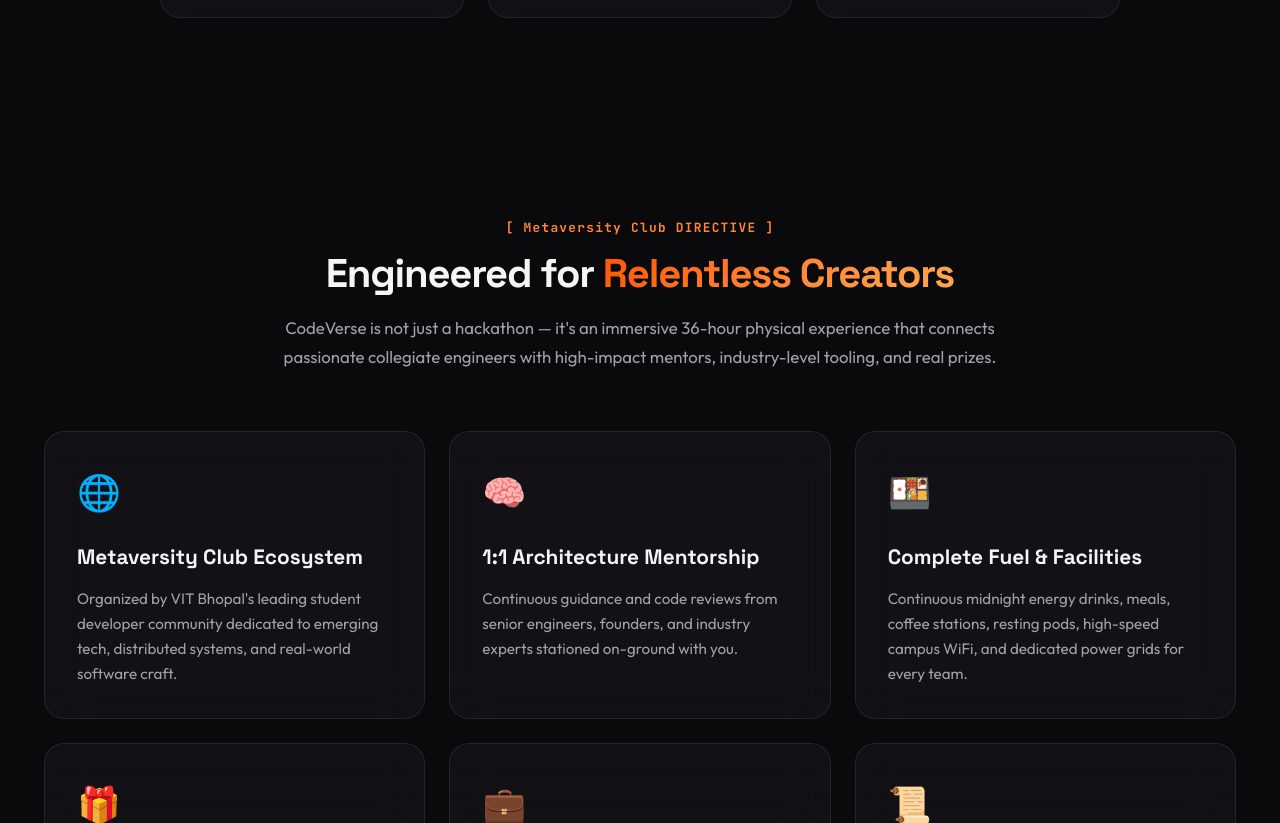
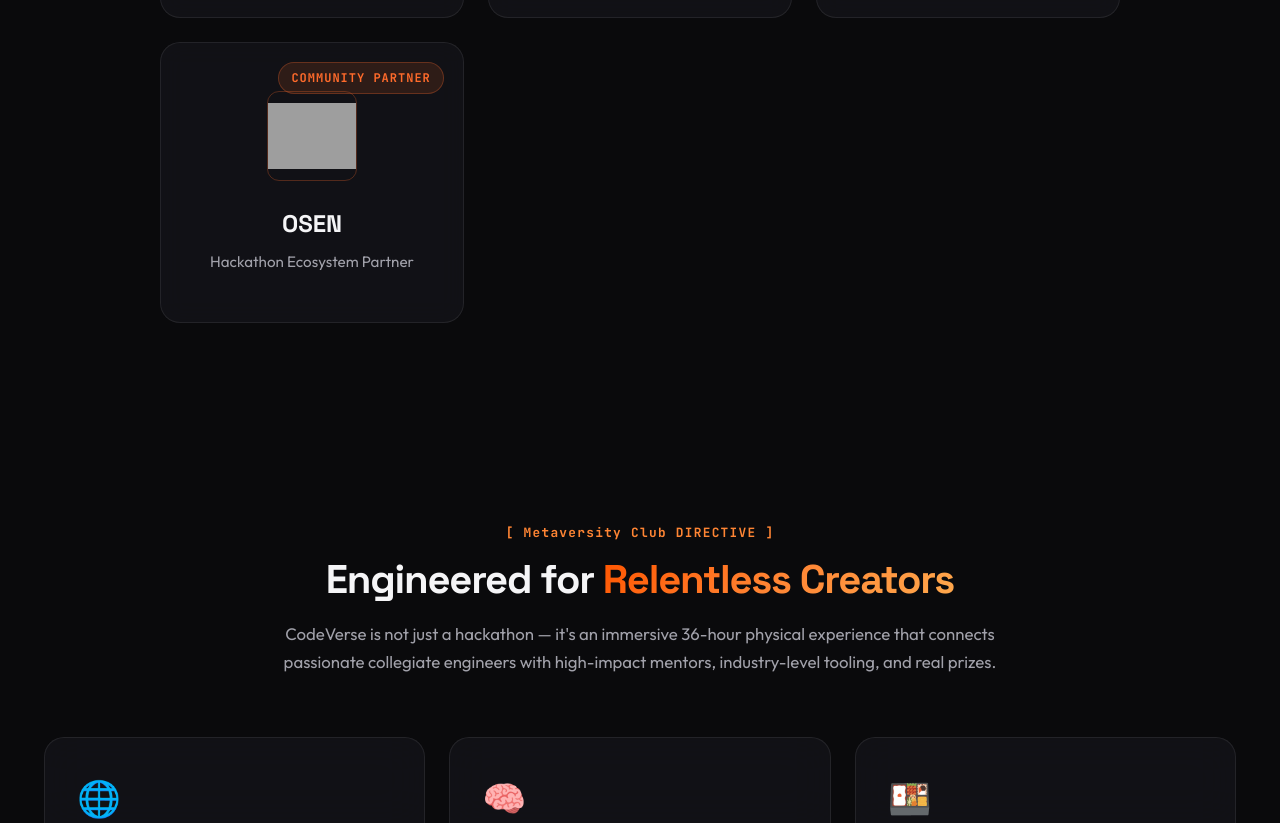
Before and after one commit to AnzalKhan16/CodeVerse26, a website: page public/index.html in a window 1280 px wide. Shown: the part 1771-2594 px from the top of the page. Drawn offline with Linux system fonts and the light colour scheme; no server answers; grey boxes are pictures that could not be loaded.

Commit message:
Add OSEN as Community Partner in Sponsors section

```diff
--- a/public/index.html
+++ b/public/index.html
@@ -249,6 +249,19 @@
           <div class="sponsor-info">
             <h3 class="sponsor-heading">Metaversity Club</h3>
             <p class="sponsor-caption">Lead Organizing Community</p>
+          </div>
+        </a>
+
+        <!-- Community Partner -->
+        <a href="https://osen.live/" target="_blank" rel="noopener" class="sponsor-card" data-reveal>
+          <div class="sponsor-glow"></div>
+          <div class="sponsor-category">Community Partner</div>
+          <div class="sponsor-logo-icon">
+            <img src="https://osen.live/white_osen_log.png" alt="OSEN" style="object-fit: contain; width: 120px;">
+          </div>
+          <div class="sponsor-info">
+            <h3 class="sponsor-heading">OSEN</h3>
+            <p class="sponsor-caption">Hackathon Ecosystem Partner</p>
           </div>
         </a>
       </div>
```
